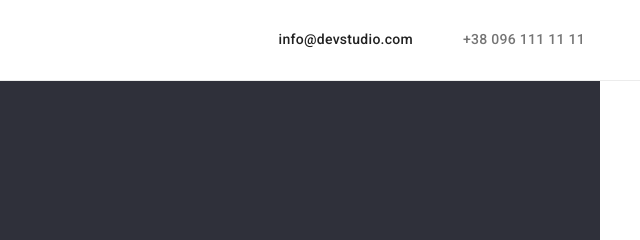
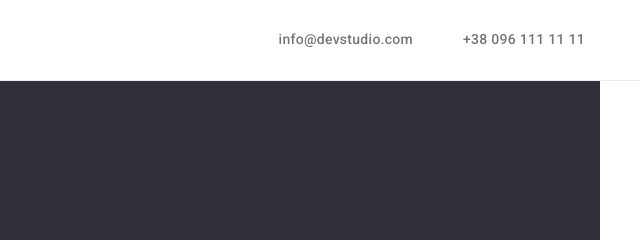
Before and after one commit to vovinUA/goit-markup-hw-03, a plain HTML site: page index.html in a window 1280 px wide. Shown: the top 240 px of the page, 640-1280 px from the left. Drawn offline with nearby package versions, Linux system fonts and the light colour scheme.

Commit message:
Homework #3

```diff
--- a/css/styles.css
+++ b/css/styles.css
@@ -33,10 +33,6 @@ body {
     padding-right: 15px;
     /* outline: 2px solid tomato; */
 }
-/* .container-1600 {
-    max-width: 1600px;
-    margin: 0 auto;
-} */
 .link {
     text-decoration: none;
 }
--- a/index.html
+++ b/index.html
@@ -22,7 +22,7 @@
                 </ul>
             </nav>
             <ul class="list menu nav-main-space">
-                <li class="nav-item-li"><a href="mailto:info@devstudio.com" class="nav-item link">info@devstudio.com</a></li>
+                <li class="nav-item-li"><a href="mailto:info@devstudio.com" class="nav-item-tel link">info@devstudio.com</a></li>
                 <li class="nav-item-li"><a href="tel:+380961111111" class="nav-item-tel link">+38 096 111 11 11</a></li>
             </ul>
         </div>
```
Also changed, not shown: portfolio.html (+1 -1 lines).
